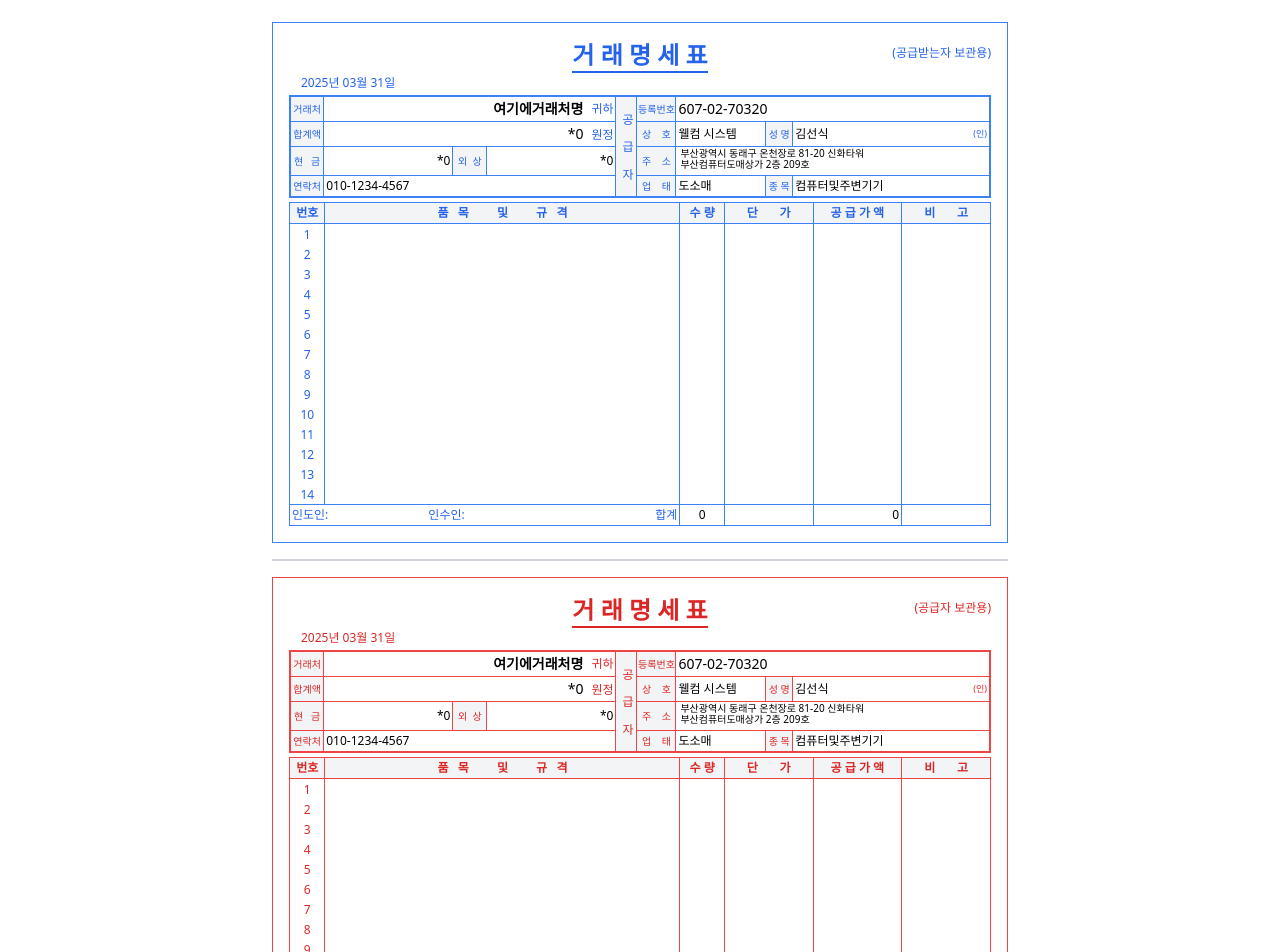
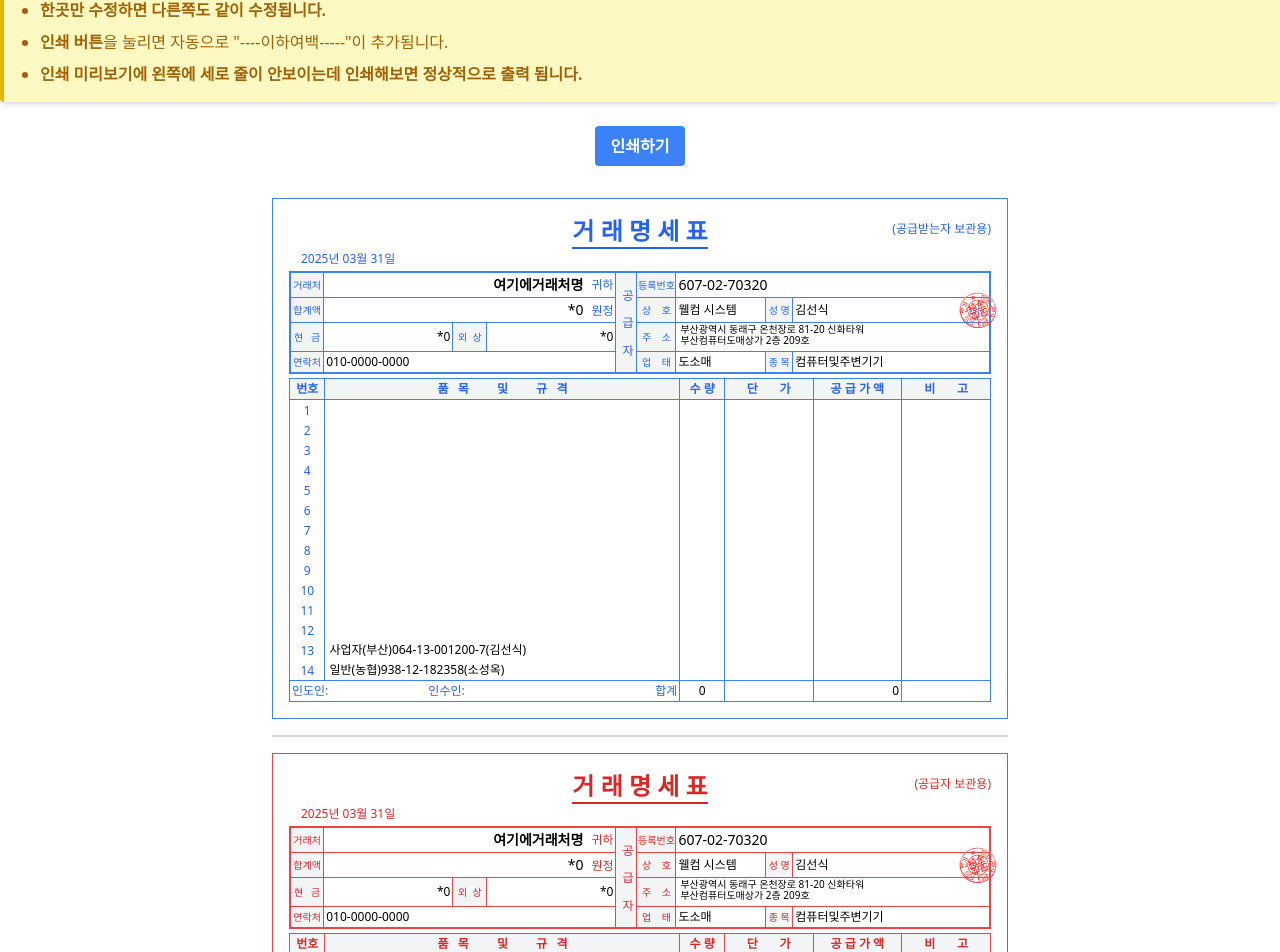
Before and after one commit to kcj980/wellcompro, a Next.js app: page /quote/statement in a window 1280 px wide. Shown: the part 214-1166 px from the top of the page. Built offline with nearby package versions, Linux system fonts and the light colour scheme.

Commit message:
거래명세표 완성

```diff
--- a/app/quote/statement/page.js
+++ b/app/quote/statement/page.js
@@ -2,6 +2,7 @@
 
 import { useState, useEffect } from 'react';
 import { useRouter } from 'next/navigation';
+import Image from 'next/image';
 
 export default function Statement() {
   // 오늘 날짜를 한국어 형식(YYYY년 MM월 DD일)으로 변환하는 함수
@@ -23,7 +24,7 @@ export default function Statement() {
     address: '부산광역시 동래구 온천장로 81-20 신화타워부산컴퓨터도매상가 2층 209호',
     deliveryMethod: '도소매',
     businessType: '컴퓨터및주변기기',
-    phone: '010-1234-4567',
+    phone: '010-0000-0000',
     regNumber: '607-02-70320',
     cash: '*0',
     credit: '*0',
@@ -33,13 +34,36 @@ export default function Statement() {
   const [items, setItems] = useState(
     Array(14)
       .fill()
-      .map((_, index) => ({
-        id: index + 1,
-        name: '',
-        quantity: '',
-        price: '',
-        amount: '',
-      }))
+      .map((_, index) => {
+        // 12번과 13번 품목에 계좌 정보 미리 설정
+        if (index === 13) {
+          // 12번 항목 (인덱스는 0부터 시작하므로 11)
+          return {
+            id: index + 1,
+            name: '일반(농협)938-12-182358(소성옥)',
+            quantity: '',
+            price: '',
+            amount: '',
+          };
+        } else if (index === 12) {
+          // 13번 항목
+          return {
+            id: index + 1,
+            name: '사업자(부산)064-13-001200-7(김선식)',
+            quantity: '',
+            price: '',
+            amount: '',
+          };
+        } else {
+          return {
+            id: index + 1,
+            name: '',
+            quantity: '',
+            price: '',
+            amount: '',
+          };
+        }
+      })
   );
 
   // 일반 필드 변경 핸들러
@@ -142,11 +166,68 @@ export default function Statement() {
     }, 0);
   };
 
+  // 품목 목록에서 마지막으로 입력된 품목의 인덱스를 찾는 함수
+  const findLastFilledItemIndex = () => {
+    for (let i = items.length - 1; i >= 0; i--) {
+      if (
+        items[i].name &&
+        items[i].name !== '사업자(부산)064-13-001200-7(김선식)' &&
+        items[i].name !== '일반(농협)938-12-182358(소성옥)'
+      ) {
+        return i;
+      }
+    }
+    return -1; // 모든 품목이 비어있거나 계좌 정보만 있는 경우
+  };
+
+  // 인쇄 준비 함수
+  const handlePrint = () => {
+    const lastItemIndex = findLastFilledItemIndex();
+    const tempItems = [...items];
+
+    // 마지막 품목 다음 행에 여백 표시 추가
+    if (lastItemIndex !== -1 && lastItemIndex < items.length - 1) {
+      tempItems[lastItemIndex + 1] = {
+        ...tempItems[lastItemIndex + 1],
+        name: '------------이하여백------------',
+        quantity: '',
+        price: '',
+        amount: '',
+      };
+
+      setItems(tempItems);
+
+      // 잠시 후 인쇄 시작
+      setTimeout(() => {
+        window.print();
+
+        // 인쇄 후 여백 표시 제거
+        setTimeout(() => {
+          tempItems[lastItemIndex + 1] = {
+            ...tempItems[lastItemIndex + 1],
+            name: '',
+            quantity: '',
+            price: '',
+            amount: '',
+          };
+          setItems(tempItems);
+        }, 500);
+      }, 100);
+    } else {
+      // 해당하는 행이 없으면 바로 인쇄
+      window.print();
+    }
+  };
+
   return (
     <>
       <div className="bg-yellow-100 p-4 mb-4 border-l-4 border-yellow-500 rounded shadow-md">
         <h3 className="text-lg font-bold text-yellow-800 mb-2">작성 안내</h3>
         <ul className="list-disc pl-5 space-y-2">
+          <li className="text-yellow-700">
+            <span className="font-semibold">날짜:</span> 오늘 날짜가 자동으로 들어가고, 직접 수정도
+            가능합니다.
+          </li>
           <li className="text-yellow-700">
             <span className="font-semibold">기본 정보:</span> 거래처, 현금, 외상, 연락처 정보를
             수정하면 됩니다.
@@ -155,7 +236,28 @@ export default function Statement() {
             <span className="font-semibold">품목 정보:</span> 품목 및 규격 입력하고, 수량과 단가를
             입력하면 나머진 알아서 계산됩니다.
           </li>
+          <li className="text-yellow-700">
+            <span className="font-semibold">한곳만 수정하면 다른쪽도 같이 수정됩니다.</span>
+          </li>
+          <li className="text-yellow-700">
+            <span className="font-semibold">인쇄 버튼</span>을 눌리면 자동으로 "----이하여백-----"이
+            추가됨니다.
+          </li>
+          <li className="text-yellow-700">
+            <span className="font-semibold">
+              인쇄 미리보기에 왼쪽에 세로 줄이 안보이는데 인쇄해보면 정상적으로 출력 됨니다.
+            </span>
+          </li>
         </ul>
+      </div>
+      {/* 인쇄 버튼 */}
+      <div style={{ marginTop: '24px', textAlign: 'center' }}>
+        <button
+          onClick={handlePrint}
+          className="bg-blue-500 hover:bg-blue-700 text-white font-bold py-2 px-4 rounded print:hidden"
+        >
+          인쇄하기
+        </button>
       </div>
       <div className="p-8 bg-white" style={{ width: '800px', margin: '0 auto' }}>
         <div className="print-this-section">
@@ -269,7 +371,23 @@ export default function Statement() {
                         onChange={handleChange}
                         className="flex-grow focus:outline-none text-xs"
                       />
-                      <span className="text-[9px] text-blue-600 ml-1 whitespace-nowrap">(인)</span>
+                      <div className="relative">
+                        <span className="text-[9px] text-blue-600 mr-1 whitespace-nowrap">
+                          (인)
+                        </span>
+                        <div className="absolute top-1/2 left-1/2 transform -translate-x-1/2 -translate-y-1/2">
+                          <img
+                            src="/stamp.png"
+                            alt="도장"
+                            style={{
+                              maxWidth: '40px',
+                              height: 'auto',
+                              opacity: 0.9,
+                              objectFit: 'contain',
+                            }}
+                          />
+                        </div>
+                      </div>
                     </div>
                   </td>
                 </tr>
@@ -567,7 +685,21 @@ export default function Statement() {
                         onChange={handleChange}
                         className="flex-grow focus:outline-none text-xs"
                       />
-                      <span className="text-[9px] text-red-600 ml-1 whitespace-nowrap">(인)</span>
+                      <div className="relative">
+                        <span className="text-[9px] text-red-600 mr-1 whitespace-nowrap">(인)</span>
+                        <div className="absolute top-1/2 left-1/2 transform -translate-x-1/2 -translate-y-1/2">
+                          <img
+                            src="/stamp.png"
+                            alt="도장"
+                            style={{
+                              maxWidth: '40px',
+                              height: 'auto',
+                              opacity: 0.9,
+                              objectFit: 'contain',
+                            }}
+                          />
+                        </div>
+                      </div>
                     </div>
                   </td>
                 </tr>
@@ -757,7 +889,7 @@ export default function Statement() {
         {/* 인쇄 버튼 */}
         <div style={{ marginTop: '24px', textAlign: 'center' }}>
           <button
-            onClick={() => window.print()}
+            onClick={handlePrint}
             className="bg-blue-500 hover:bg-blue-700 text-white font-bold py-2 px-4 rounded print:hidden"
           >
             인쇄하기
--- a/app/search/page.js
+++ b/app/search/page.js
@@ -308,6 +308,28 @@ export default function SearchPage() {
               견적 목록
             </h1>
 
+            <div className="flex items-center gap-3">
+              <button
+                onClick={() => router.push('/quote/statement')}
+                className="bg-green-500 text-white px-5 py-2.5 rounded-lg hover:bg-green-600 transition-colors duration-200 flex items-center shadow-md"
+              >
+                <svg
+                  className="w-5 h-5 mr-2"
+                  fill="none"
+                  stroke="currentColor"
+                  viewBox="0 0 24 24"
+                  xmlns="http://www.w3.org/2000/svg"
+                >
+                  <path
+                    strokeLinecap="round"
+                    strokeLinejoin="round"
+                    strokeWidth={2}
+                    d="M17 17h2a2 2 0 002-2v-4a2 2 0 00-2-2H5a2 2 0 00-2 2v4a2 2 0 002 2h2m2 4h6a2 2 0 002-2v-4a2 2 0 00-2-2H9a2 2 0 00-2 2v4a2 2 0 002 2zm8-12V5a2 2 0 00-2-2H9a2 2 0 00-2 2v4h10z"
+                  />
+                </svg>
+                거래명세표인쇄
+              </button>
+
               <button
                 onClick={() => router.push('/estimate')}
                 className="bg-blue-500 text-white px-5 py-2.5 rounded-lg hover:bg-blue-600 transition-colors duration-200 flex items-center shadow-md"
@@ -328,6 +350,7 @@ export default function SearchPage() {
                 </svg>
                 새 견적 작성
               </button>
+            </div>
           </div>
 
           {/* 검색 및 필터링 섹션 */}
```
Lines whose indentation alone changed are shown as unchanged.
